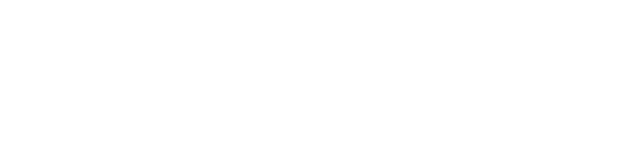
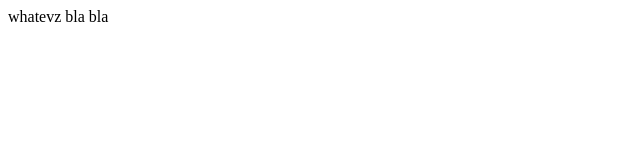
Before and after one commit to Grififioen/USO-mrDam, a plain HTML site: page src/index.html in a window 1280 px wide. Shown: the whole page, without its empty margins (0-640 px from the left). Drawn offline with Linux system fonts and the light colour scheme.

Commit message:
second commit

```diff
--- a/src/index.html
+++ b/src/index.html
@@ -6,6 +6,6 @@
     <title>Document</title>
 </head>
 <body>
-
+    whatevz bla bla
 </body>
 </html>
```
